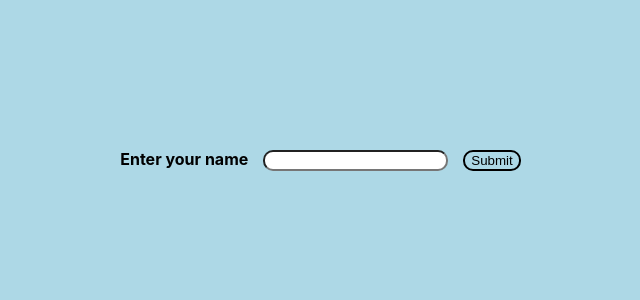
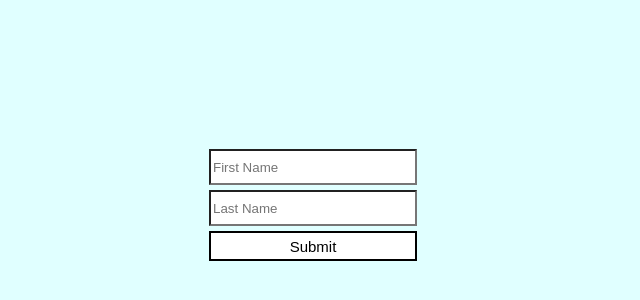
Before and after one commit to RogenBarrow/data-app-dsp, a React (Create React App) app: page / in a window 1280 px wide. Shown: the part 176-476 px from the top of the page, without its empty margins (327-967 px from the left). Built offline with nearby package versions, Linux system fonts and the light colour scheme.

Commit message:
last forms

```diff
--- a/src/components/forms/form.js
+++ b/src/components/forms/form.js
@@ -1,29 +1,69 @@
 import React from "react";
 import { useState } from "react";
 import '/Users/rogenbarrow/Documents/Projects/data-dsp/data-app-dsp/src/css/form.css';
+import axios from 'axios';
+
+function App() {
+
+    const [fullname, setFullname] = useState({
+        firstName: "",
+        lastName: ""
+    })
+
+    const axiosPost = () => {
+        const requestData = fullname;
+        axios
+            .post("http://localhost:32/user", requestData)
+            .then(({ data }) => console.log(data))
+            .catch((err) => console.error(err));
+    }
+
+    function handleChange(event) {
+        const newValue = event.target.value;
+        const inputName = event.target.name;
+
+        setFullname(prevValue => {
+            if (inputName === "firstname") {
+                return {
+                    firstName: newValue,
+                    lastName:   prevValue
+                }
+            } else if (inputName === "lastname") {
+                return {
+                    firstName: prevValue,
+                    lastName: newValue
+                }
+            }
+        })
+
+        console.log(fullname);
+        //console.log(newValue);
+        //console.log(inputName);
+        //console.log(setFullname);
+    };
+
+    const newData = JSON.stringify(fullname);
+
+    const handleClick = newData => {
+
+        fetch("http://localhost:32/user", {
+            method: 'POST',
+            headers: { 'Content-Type': 'text/html' },
+            body: newData
+        });
+
+    };
 
 
-const Form = () => {
-const [name, setName] = useState("");
-
-const handleSubmit = (event) => {
-    event.preventDefault();
-    alert(`The name you entered was: ${name}`)
+    return(
+        <div>
+            <form onSubmit={() => {}}>
+                <input onChange={handleChange} value={fullname.firstname} type="text" name="firstname" placeholder="First Name"/>
+                <input onChange={handleChange} value={fullname.lastname} type="text" name="lastname" placeholder="Last Name"/>
+                <button  class="button" onClick={axiosPost}>Submit</button>
+            </form>
+        </div>
+    );
 }
 
-return (
-<form className="form" onSubmit={handleSubmit}>
-    <label className="labelName">Enter your name</label>
-    <label>
-        <input
-        type="text"
-        value={name}
-        onChange={(e) => setName(e.target.value)}
-        />
-    </label>
-    <input className="button" type="submit" />
-</form>
-)
-};
-
-export default Form;
+export default App;
--- a/src/css/form.css
+++ b/src/css/form.css
@@ -1,6 +1,6 @@
 body {
     text-align: center;
-    background-color: lightblue;
+    background-color: lightcyan;
 }
 
 form {
@@ -11,14 +11,20 @@ form {
 
 input {
 
-    border-radius: 10px;
+    border-radius: 0px;
+    display:block;
+    height: 30px;
+    width: 200px;
+    margin-bottom: 5px;
 }
 
 .button {
-    margin-left: 5px;
-    background-color: Transparent;
+    background-color: white;
     border-style: solid;
     border-color: black;
+    height: 30px;
+    width: 208px;
+    font-size: 15px;
 
 }
 
```
Also changed, not shown: package.json (+6 -1 lines), 1 other file (tests, documents, lock files or other folders).
